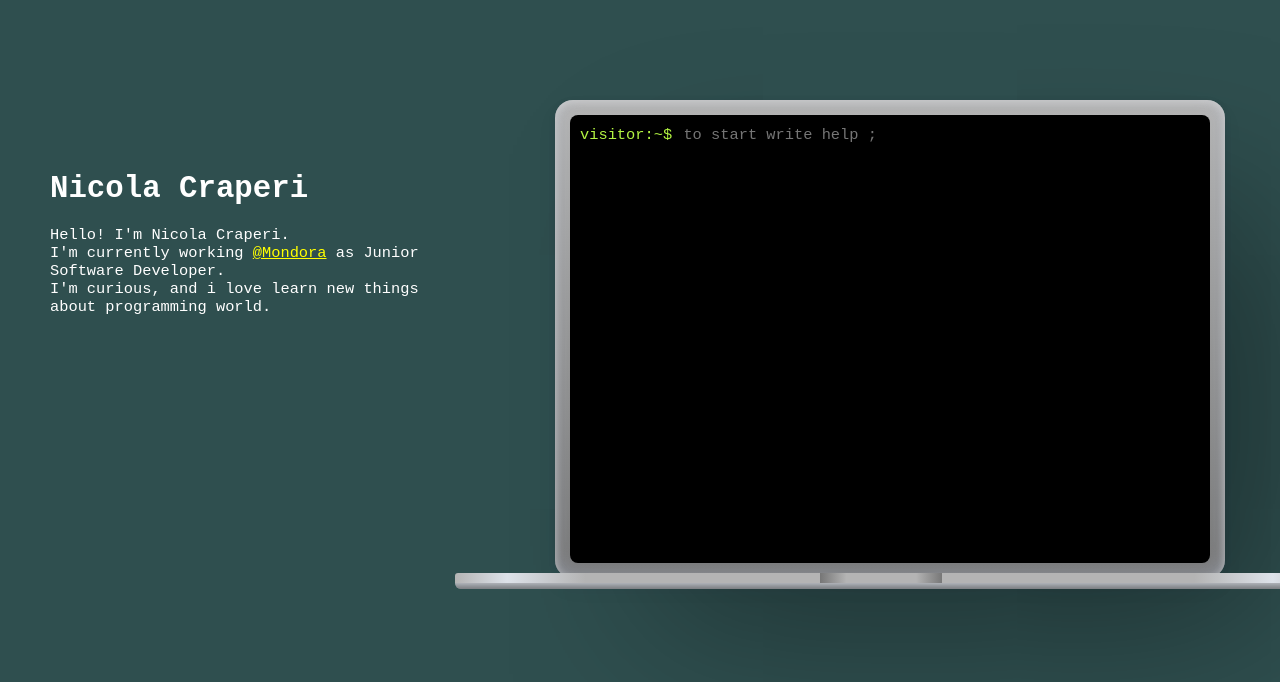
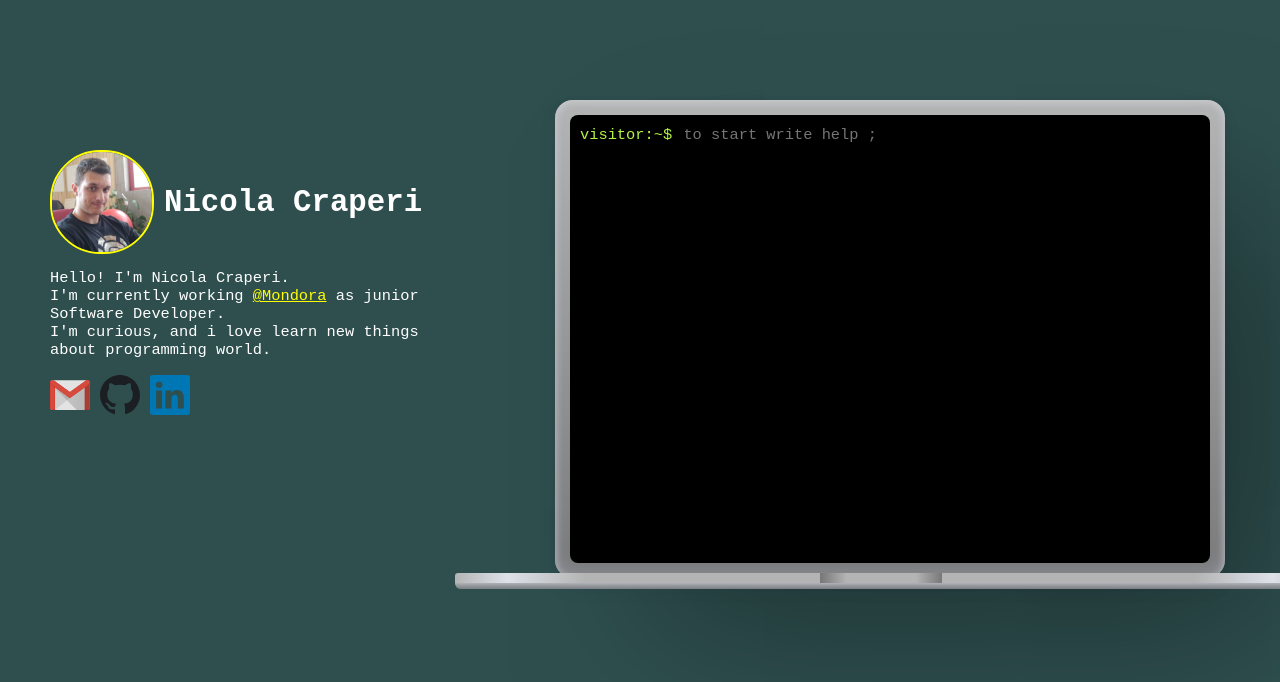
Before and after one commit to NicolaCraperi/nicola-craperi-site, a Gatsby site: page / in a window 1280 px wide. Shown: the top 682 px of the page. Built offline with nearby package versions, Linux system fonts and the light colour scheme; Gatsby itself is replaced by a stand-in of ours; a web font is replaced by a local one.

Commit message:
[chore]: add some informations

```diff
--- a/gatsby-config.js
+++ b/gatsby-config.js
@@ -5,6 +5,7 @@ module.exports = {
         {
             resolve: `gatsby-plugin-manifest`,
             options: {
+                title: "HELLO",
                 name: "Nicola Craperi | DEV",
                 short_name: "ncraperi",
                 start_url: "/",
--- a/src/components/info/index.js
+++ b/src/components/info/index.js
@@ -1,6 +1,9 @@
 import React from "react";
 import styled from "styled-components";
-
+import gmail from "../../../static/images/gmail.svg";
+import github from "../../../static/images/github.svg";
+import linkedin from "../../../static/images/linkedin.svg";
+import me from "../../../static/images/me.jpg";
 const InfoWrapper = styled.div`
     margin: 50px;
     color: white;
@@ -10,16 +13,62 @@ const InfoWrapper = styled.div`
 const Link = styled.a`
     color: yellow;
 `;
+
+const Contact = styled.div`
+    display: flex;
+    align-items: center;
+    > a > img {
+        margin-right: 10px;
+        width: 40px;
+    }
+`;
+
+const Title = styled.div`
+    display: flex;
+    align-items: center;
+    > img {
+        width: 100px;
+        height: 100px;
+        object-fit: cover;
+        margin-right: 10px;
+        border-radius: 50px;
+        border: 2px solid yellow;
+    }
+`;
+
 export default () => (
     <InfoWrapper>
-        <h1>Nicola Craperi</h1>
+        <Title>
+            <img src={me} alt="me" />
+            <h1>Nicola Craperi</h1>
+        </Title>
+
         <p>
             Hello! I'm Nicola Craperi.
             <br /> I'm currently working{" "}
-            <Link href="https://mondora.com/#!/">@Mondora</Link> as Junior
+            <Link href="https://mondora.com/#!/">@Mondora</Link> as junior
             Software Developer.
             <br /> I'm curious, and i love learn new things about programming
             world.
         </p>
+        <Contact>
+            <a href="mailto:crape@gmail.com">
+                <img src={gmail} alt="gmail" />
+            </a>
+            <a
+                href="https://github.com/NicolaCraperi"
+                target="_blank"
+                rel="noopener noreferrer"
+            >
+                <img src={github} alt="github" />
+            </a>
+            <a
+                href="https://it.linkedin.com/in/nicola-craperi-86595a162"
+                target="_blank"
+                rel="noopener noreferrer"
+            >
+                <img src={linkedin} alt="linkedin" rel="noopener noreferrer" />
+            </a>
+        </Contact>
     </InfoWrapper>
 );
--- a/src/pages/index.js
+++ b/src/pages/index.js
@@ -2,6 +2,7 @@ import React from "react";
 import Computer from "../components/computer";
 import styled from "styled-components";
 import Info from "../components/info";
+import Helmet from "react-helmet";
 import "../../static/style.css";
 
 const FullDiv = styled.div`
@@ -16,6 +17,12 @@ const Row = styled.div`
 `;
 export default () => (
     <FullDiv>
+        <Helmet>
+            <html lang="en" />
+            <meta charSet="utf-8" />
+            <meta name="description" content="Nicola Craperi personal site" />
+            <title>Nicola Craperi | DEV</title>
+        </Helmet>
         <Row>
             <Info />
             <Computer />
```
Also changed, not shown: static/images/github.svg (added), static/images/gmail.svg (added), static/images/linkedin.svg (added), static/images/me.jpg (added).
